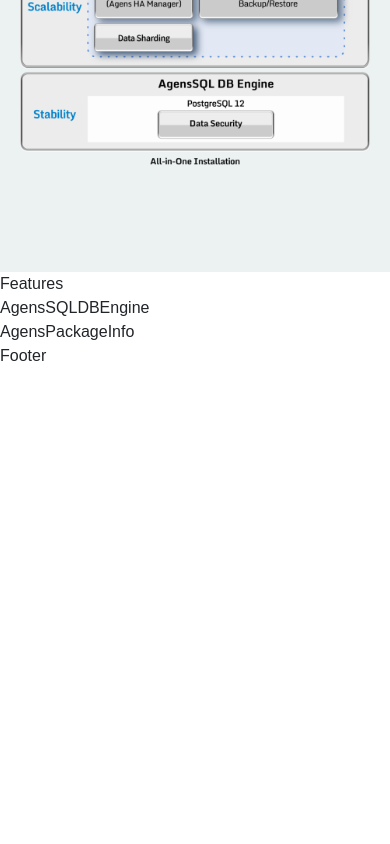
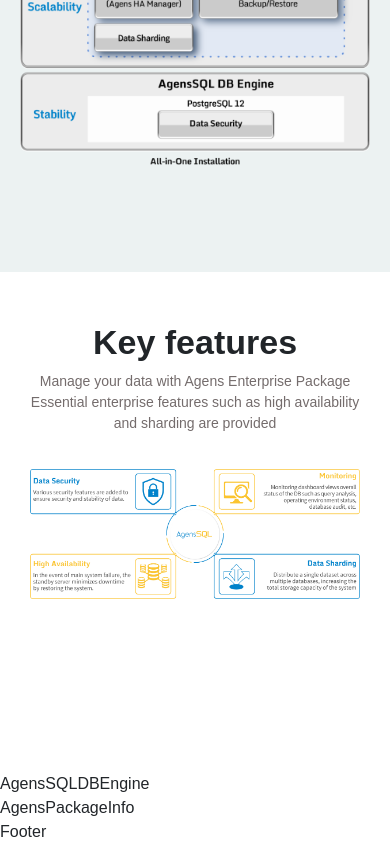
Before and after one commit to wamae-ndiritu/bitnine-clone, a React (Create React App) app: page / in a window 390 px wide. Shown: the part 1024-1868 px from the top of the page. Before the commit the page ends 1392 px from the top, so only its background shows below. Built offline with nearby package versions, Linux system fonts and the light colour scheme.

Commit message:
Add feature section

```diff
--- a/src/index.scss
+++ b/src/index.scss
@@ -1,4 +1,5 @@
 $color-orange: #e4c41c;
+$color-gray: #746c6c;
 $transition-main: 0.3s ease-out;
 
 *{
@@ -487,7 +488,7 @@
     p{
       text-align: center;
       padding: 5px;
-      color: #746c6c;
+      color: $color-gray;
       font-weight: 500;
       letter-spacing: 1px;
     }
@@ -570,3 +571,57 @@
     }
   }
 }
+
+// Features Section
+.features-info{
+  width: 100%;
+  padding: 50px 0;
+  display: flex;
+  flex-direction: column;
+  align-items: center;
+
+  h1{
+    font-weight: bold;
+    font-size: 34px;
+  }
+
+  p{
+    color: $color-gray;
+    padding: 0;
+    margin: 0;
+    font-size: 16px;
+  }
+
+  .feature-img{
+    width: 80%;
+    margin-top: 20px;
+
+    img{
+      width: 100%;
+      height: 400px;
+      // object-fit: contain;
+    }
+  }
+}
+
+@media (max-width: 599px){
+  .features-info{
+    padding: 50px 30px !important;
+    height: 500px !important;
+
+  p{
+    text-align: center;
+    font-size: 14px !important;
+  }
+
+  .feature-img{
+    width: 100% !important;
+    margin-top: 0 !important;
+
+    img{
+      height: 200px !important;
+      object-fit: contain;
+    }
+  }
+}
+}
--- a/src/sections/Features.jsx
+++ b/src/sections/Features.jsx
@@ -1,7 +1,19 @@
 import React from "react";
 
 const Features = () => {
-  return <div>Features</div>;
+  return (
+    <div className='features-info'>
+      <h1 className='h1'>Key features</h1>
+      <p>Manage your data with Agens Enterprise Package</p>
+      <p>
+        Essential enterprise features such as high availability and sharding are
+        provided
+      </p>
+      <div className='feature-img'>
+        <img src='/assets/bitnine-img-2.png' about='...' />
+      </div>
+    </div>
+  );
 };
 
 export default Features;
```
